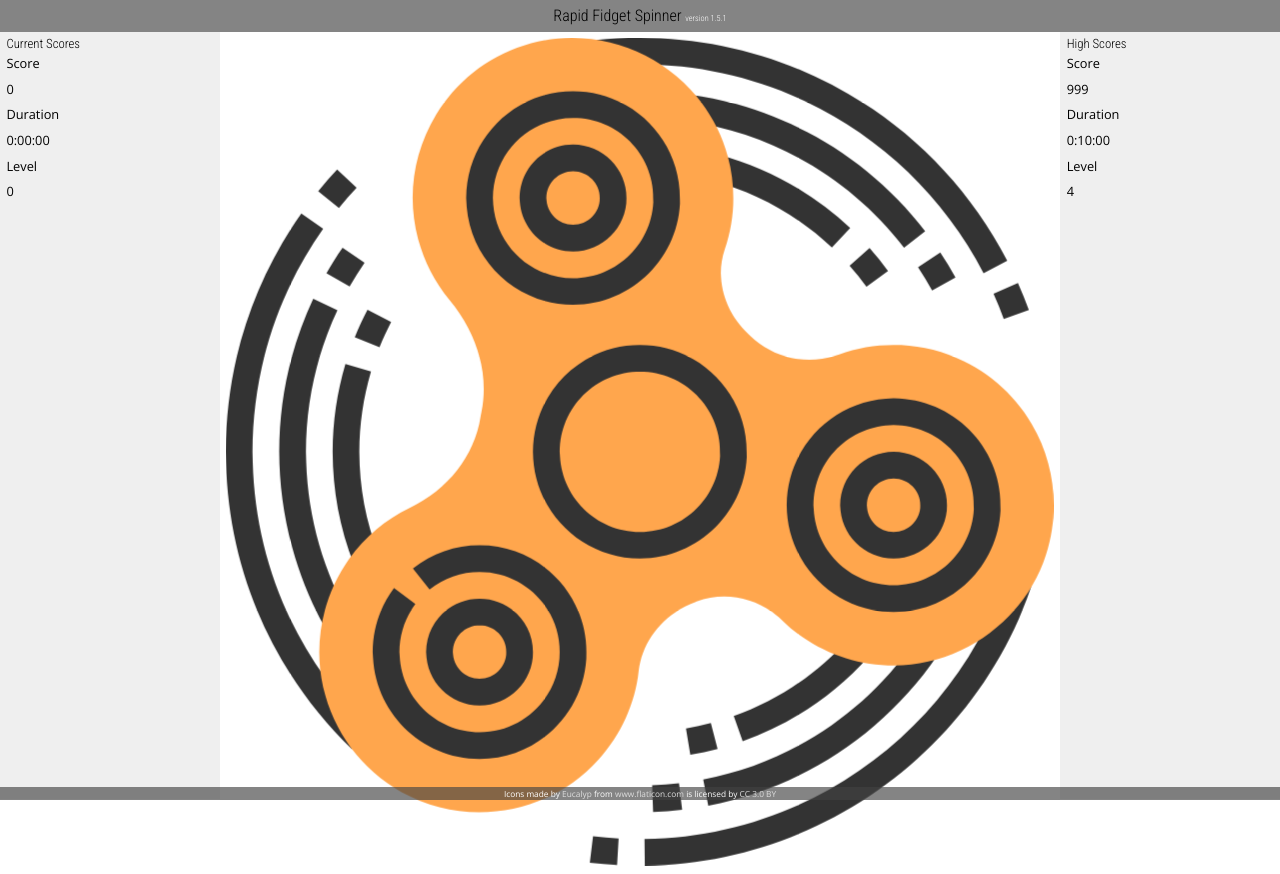
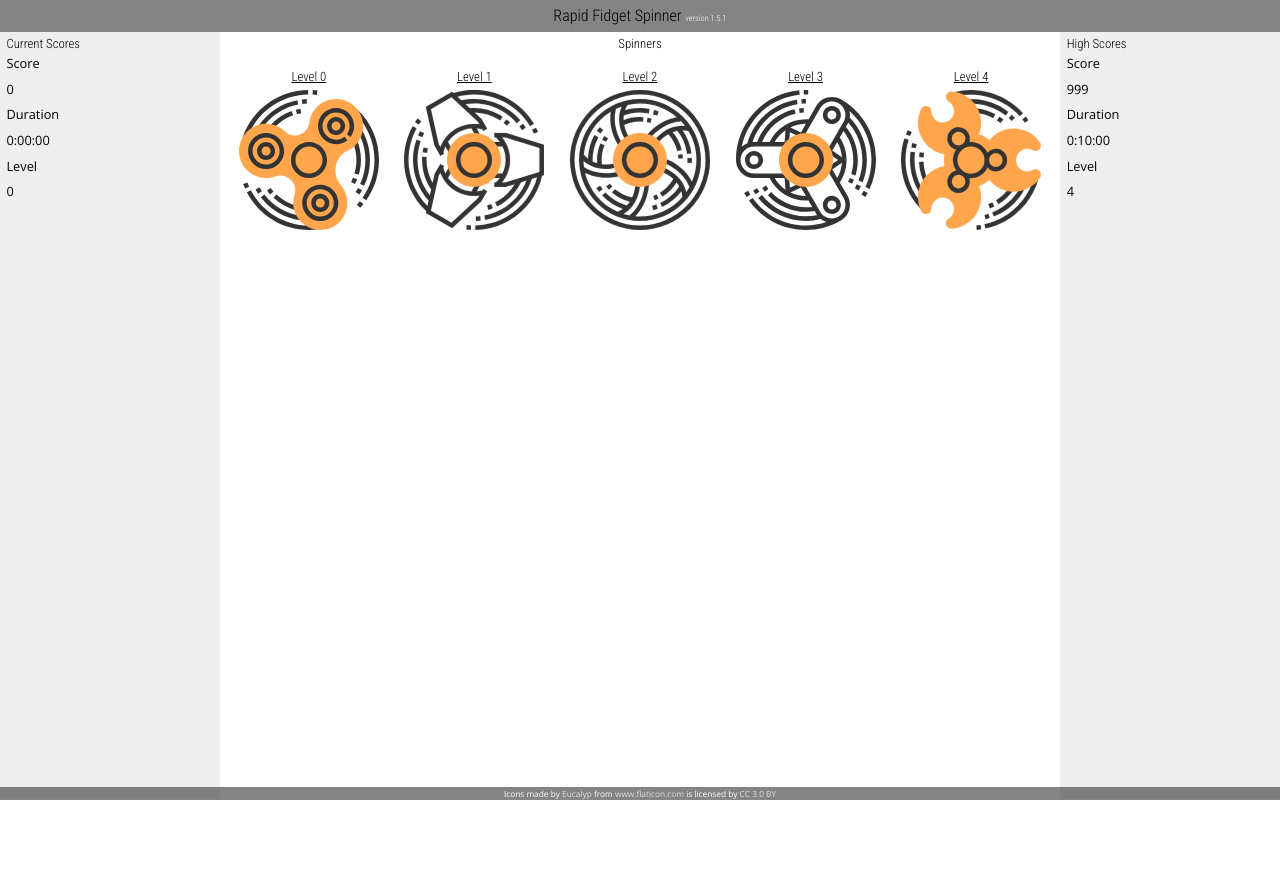
Before and after one commit to bradmkjr/rapidfidgetspinner, a plain HTML site: page index.html in a window 1280 px wide. After the commit the page ends 800 px from the top, so only its background shows below. Drawn offline with nearby package versions, Linux system fonts and the light colour scheme; a script that the page names is missing.

Commit message:
5 levels of spinners

```diff
--- a/assets/css/styles.css
+++ b/assets/css/styles.css
@@ -54,6 +54,24 @@ header h1 span {
 	width: 100%;
 }
 
+.flex-container > div {
+	flex: 1;
+}
+
+section .flex-container {
+	justify-content: space-between;
+}
+
+section .flex-container > div {
+	padding: 1.0rem;
+}
+
+
+section h3 {
+	text-decoration: underline;
+	line-height: 2.0rem;
+}
+
 aside,
 section {
 	padding: .5rem;
@@ -72,23 +90,23 @@ section {
 }
 
 @keyframes rotate-0 {
-  100% { transform: rotate(900deg); }
+  100% { transform: rotate(1800deg); }
 }
 
 @keyframes rotate-1 {
-  100% { transform: rotate(1800deg); }
+  100% { transform: rotate(2700deg); }
 }
 
 @keyframes rotate-2 {
-  100% { transform: rotate(2700deg); }
+  100% { transform: rotate(4500deg); }
 }
 
 @keyframes rotate-3 {
-  100% { transform: rotate(3600deg); }
+  100% { transform: rotate(7200deg); }
 }
 
 @keyframes rotate-4 {
-  100% { transform: rotate(4500deg); }
+  100% { transform: rotate(11700deg); }
 }
 
 .spinner.level-0 {
@@ -98,21 +116,21 @@ section {
 
 .spinner.level-1 {
 	animation-name: rotate-1;
-	animation-duration: 1200ms; /* duration of single spin */
+	animation-duration: 2000ms; /* duration of single spin */
 }
 
 .spinner.level-2 {
 	animation-name: rotate-2;
-	animation-duration: 1400ms; /* duration of single spin */
+	animation-duration: 3000ms; /* duration of single spin */
 }
 
 .spinner.level-3 {
 	animation-name: rotate-3;
-	animation-duration: 1600ms; /* duration of single spin */
+	animation-duration: 4000ms; /* duration of single spin */
 }
 .spinner.level-4 {
 	animation-name: rotate-4;
-	animation-duration: 1800ms; /* duration of single spin */
+	animation-duration: 5000ms; /* duration of single spin */
 }
 
 
--- a/index.html
+++ b/index.html
@@ -30,7 +30,31 @@
 	    	</dl>
     	</aside>
     	<section>
-    		<img src="./assets/img/spinning-wheel-0.svg" class="spinner level-0" />
+    		<h2>Spinners</h2>
+    		<div class="flex-container">
+    			<div>
+    				<h3>Level 0</h3>
+    				<img src="./assets/img/spinning-wheel-0.svg" class="spinner level-0" />
+    			</div>
+    			<div>
+    				<h3>Level 1</h3>
+    				<img src="./assets/img/spinning-wheel-1.svg" class="spinner level-1" />
+    			</div>
+    			<div>
+    				<h3>Level 2</h3>
+    				<img src="./assets/img/spinning-wheel-2.svg" class="spinner level-2" />
+    			</div>
+    			<div>
+    				<h3>Level 3</h3>
+    				<img src="./assets/img/spinning-wheel-3.svg" class="spinner level-3" />
+    			</div>
+    			<div>
+    				<h3>Level 4</h3>
+    				<img src="./assets/img/spinning-wheel-4.svg" class="spinner level-4" />
+    			</div>
+    		</div>
+
+
     	</section>
     	<aside>
     		<h2>High Scores</h2>
```
